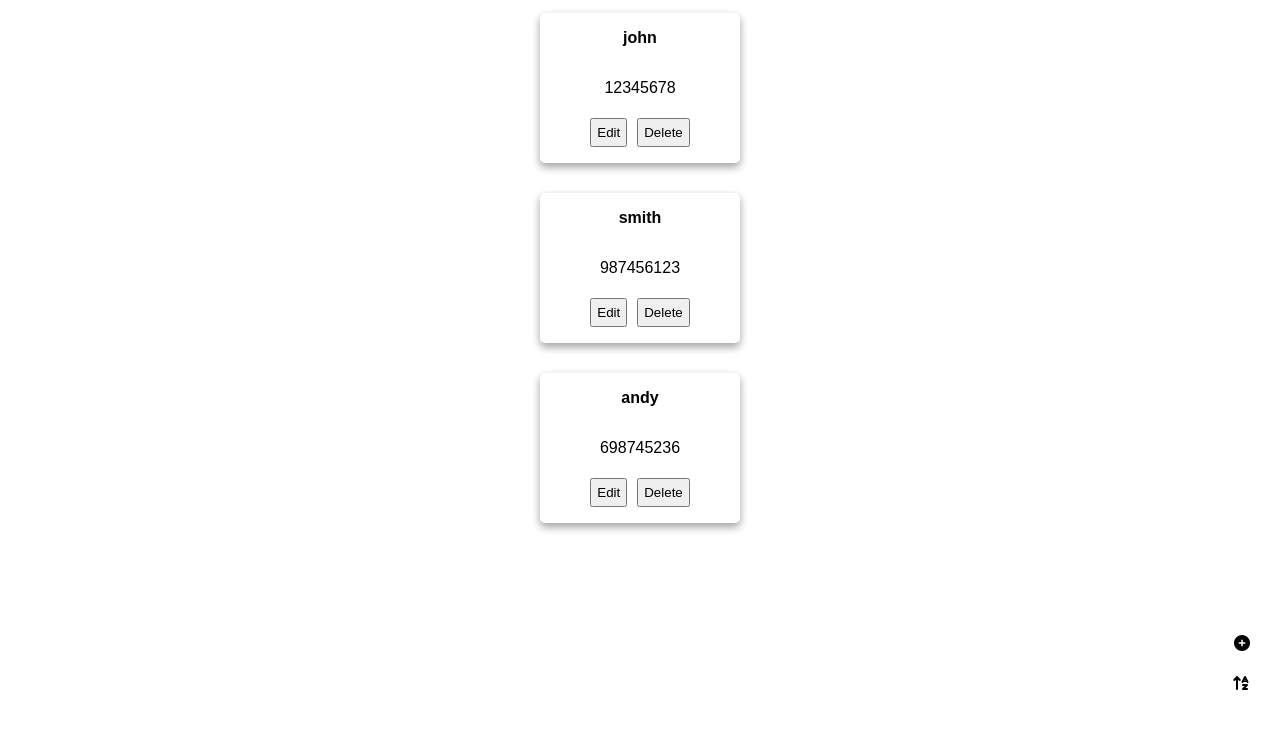
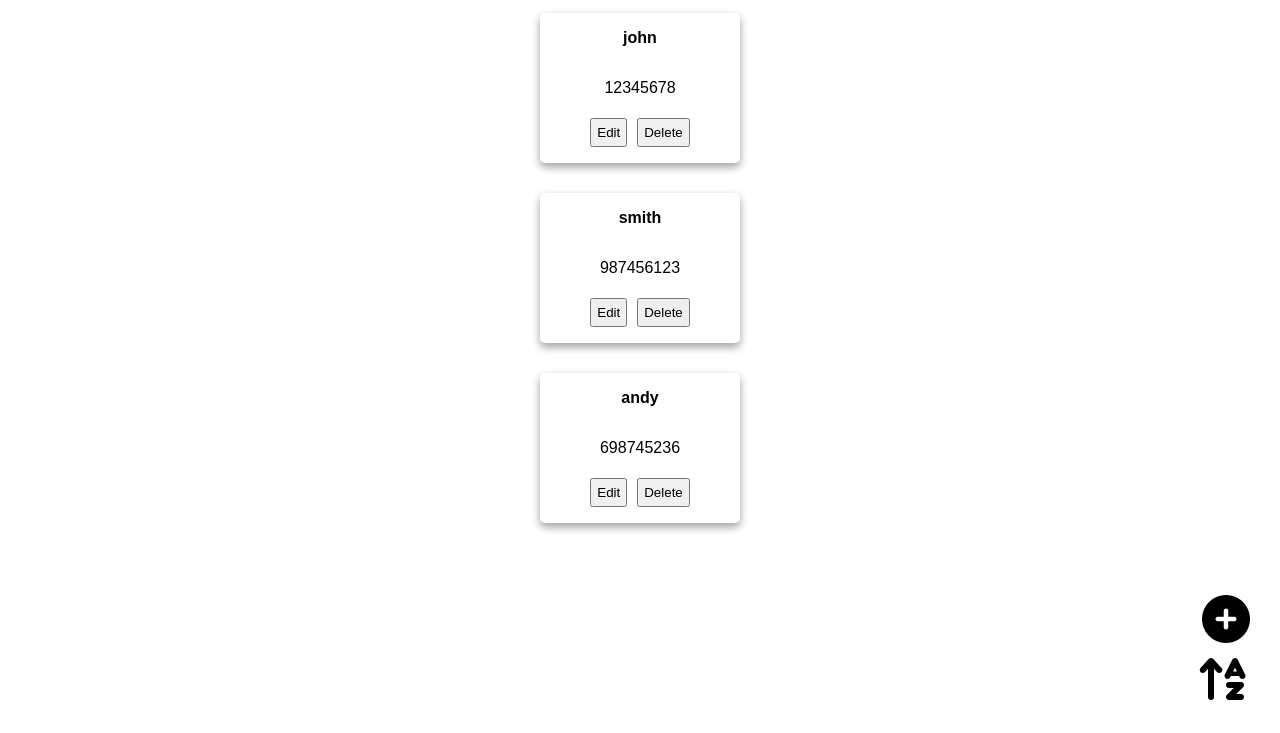
Before and after one commit to saurabhv160895/getWorkContactManager, a React app: page / in a window 1280 px wide. Shown: the part 67-800 px from the top of the page. Built offline with nearby package versions, Linux system fonts and the light colour scheme.

Commit message:
Add files via upload

```diff
--- a/src/containers/App/App.css
+++ b/src/containers/App/App.css
@@ -28,12 +28,12 @@
 	cursor: pointer;
 	position: fixed;
 	right: 30px;
-	bottom: 80px;
+	bottom: 90px;
 }
 
 .sortButton {
 	cursor: pointer;
 	position: fixed;
 	right: 30px;
-	bottom: 40px;
+	bottom: 30px;
 }
--- a/src/containers/App/App.js
+++ b/src/containers/App/App.js
@@ -56,10 +56,10 @@ class App extends Component {
 				) : null}
 
 				<div className="addButton" onClick={() => this.addContactHandler(true)}>
-					<i className="fas fa-plus-circle"></i>
+					<i className="fas fa-plus-circle fa-3x"></i>
 				</div>
 				<div className="sortButton" onClick={this.sortHandler}>
-					<i className="fas fa-sort-alpha-up"></i>
+					<i className="fas fa-sort-alpha-up fa-3x"></i>
 				</div>
 			</div>
 		);
```
